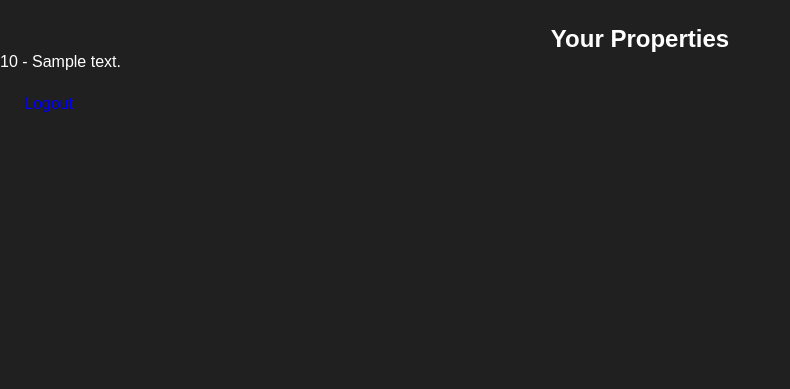
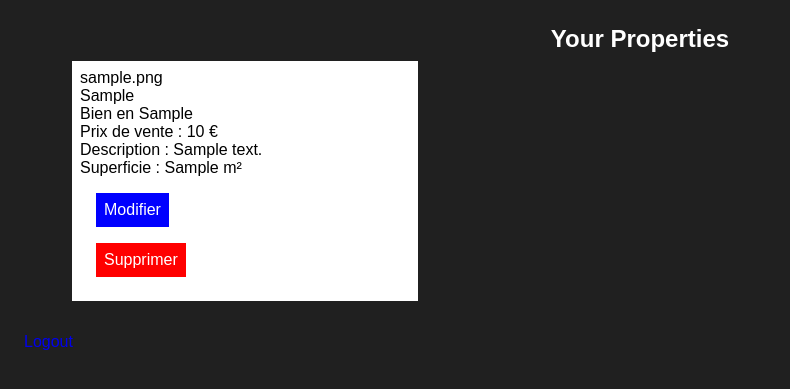
Before and after one commit to ElRecipiente/Simpl-Immo, a PHP site: template src/templates/users/dashboard.html.twig in a window 1280 px wide. Shown: the part 86-475 px from the top of the page, without its empty margins (0-790 px from the left). Run offline with PHP 8.4, Linux system fonts and the light colour scheme; the template is opened without the code that fills it: most values are stand-ins (such as "Sample title", 1, 10 or a date in 2020); some libraries are stand-ins or nearby versions.

Commit message:
ajout dashboard

```diff
--- a/src/templates/users/dashboard.html.twig
+++ b/src/templates/users/dashboard.html.twig
@@ -8,11 +8,44 @@
     <h1>Users</h1>
      <p>Hello, {{ user.username }}!</p>
      <h2>Your Properties</h2>
-    <ul>
+    <div class="container">
+
         {% for property in properties %}
-            <li>{{ property.price }} - {{ property.description }}</li>
+            <card>
+                <ul>
+                    <li>{% if property.photo %} {{ property.photo }} {% else %}
+                        <img src="https://www.pap.fr/images/visuels/coaching/panneau.png" alt="Pas d'image de la propriété disponible">
+                        {% endif %}
+                    </li>
+                    <li>{{ property.type_property }}</li>
+                    <li>Bien en {{ property.type_transaction }}</li>
+                    <li>{% if property.type_transaction == 'location'%} Loyer : {% else %} Prix de vente : {% endif %}{{ property.price }} € </li>
+                    <li>Description : {{ property.description }}</li>
+                    <li>Superficie : {{ property.surface_area }} m²</li>
+
+                    {% if property.type_property == 'Maison' %}
+                        <li>Taille du terrain : {{ property.garden_size }} m²</li>
+                        <li>Nombre de pièces : {{ property.room_number }}</li>
+                        <li>Nombre de chambres : {{ property.bedroom_number }}</li>
+
+                    {% elseif property.type_property == 'Appartement' %}
+                        <li>Nombre de pièces : {{ property.a_room_number }}</li>
+                        <li>Nombre de chambres : {{ property.a_bedroom_number }}</li>
+                        <li>Présence d'un jardin : {% if property.garden == 1 %} Oui {% else %} Non {% endif %}</li>
+
+                    {% elseif property.type_property == 'Garage' %}
+                        <li>Type de garage : {{ property.type }}</li>
+                        <li>Sous-sol : {% if property.underground == 1 %} Oui {% else %} Non {% endif %}</li>
+
+                    {% endif %}
+
+                </ul>
+                <a class="modify" href="./edit-property?id={{ property.id }}">Modifier</a>
+                <a class="delete" href="./delete-property?id={{ property.id }}">Supprimer</a>
+            </card>
         {% endfor %}
-    </ul>
+
+    </div>
      <a href="/">Logout</a>
 
 {% endblock %}
```
